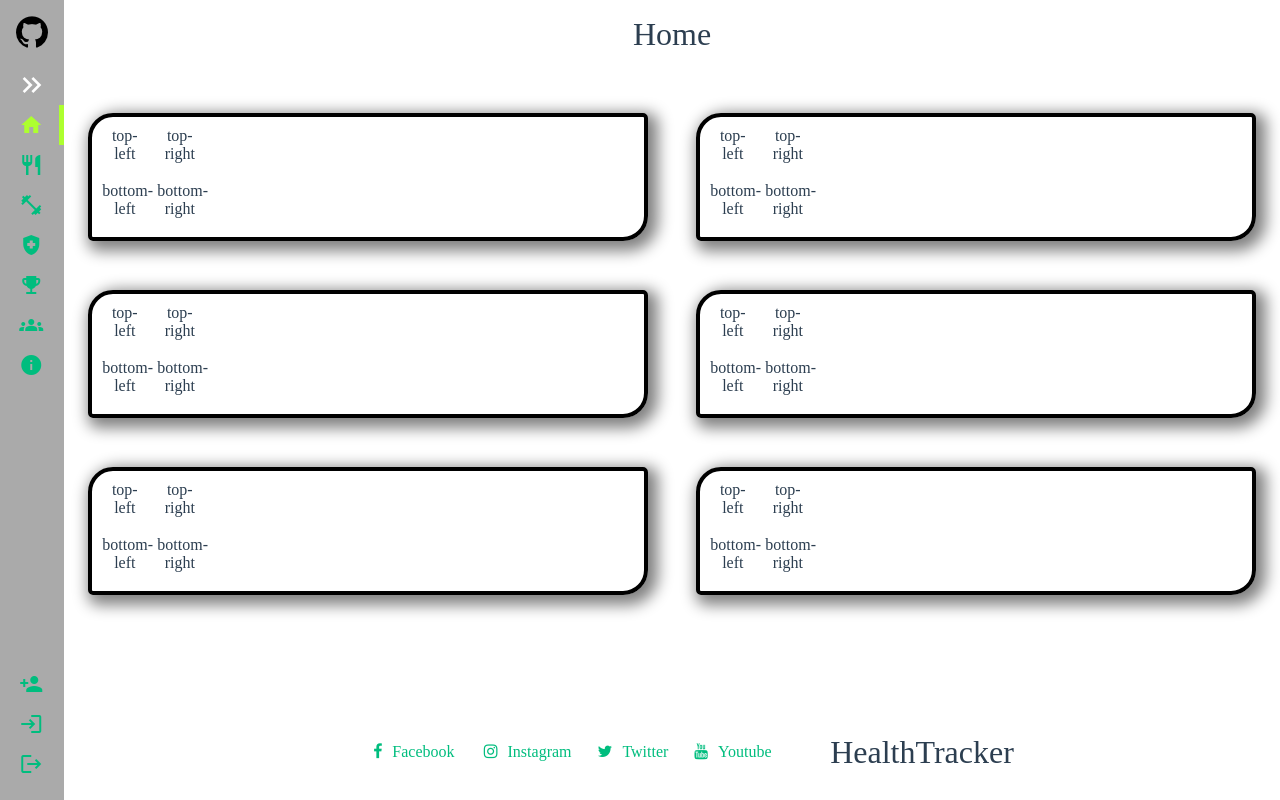
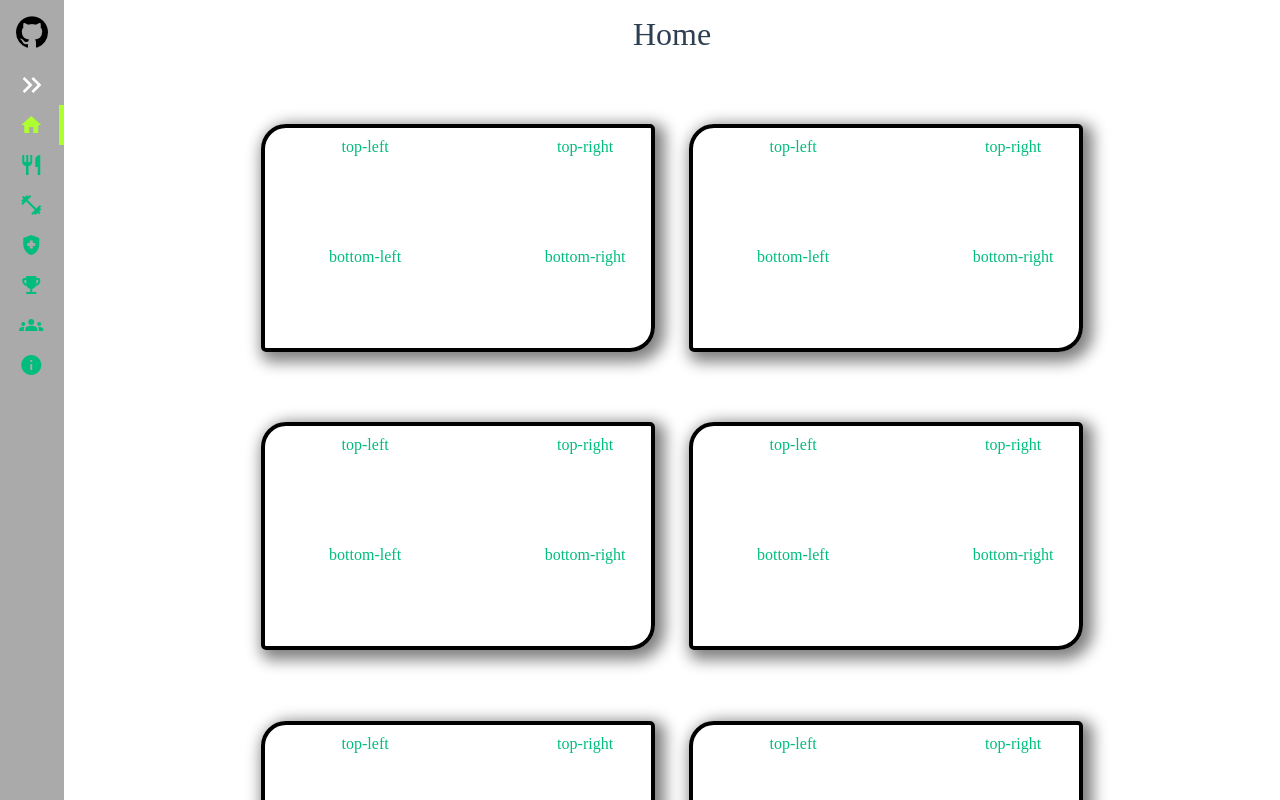
Before and after one commit to Hikareel/HealthTracker, a Vue app in the folder HealthTracker/healthtracker.client/: page / in a window 1280 px wide. Shown: the top 800 px of the page. Built offline with nearby package versions, Linux system fonts and the light colour scheme; what @vueform/vueform would draw is missing.

Commit message:
switch to using router links

```diff
--- a/HealthTracker/healthtracker.client/src/components/views/home/Home.vue
+++ b/HealthTracker/healthtracker.client/src/components/views/home/Home.vue
@@ -2,12 +2,11 @@
   <main class="home-page">
     <Header title="Home" />
     <div class="main-view">
-      <HomeMainField @click="redirectorTo('Diary')" class="home-main-field"/>
-      <HomeMainField @click="redirectorTo('Planner')" class="home-main-field"/>
-      <HomeMainField @click="redirectorTo('Health')" class="home-main-field"/>
-      <HomeMainField @click="redirectorTo('Goals')" class="home-main-field"/>
-      <HomeMainField @click="redirectorTo('Community')" class="home-main-field"/>
-      <HomeMainField @click="redirectorTo('About')" class="home-main-field"/>
+      <div v-for="(link, index) in objectToArray(Links).slice(1)" :key="index">
+        <RouterLink :to="`${link.link}`">
+          <HomeMainField class="home-main-field"/>
+        </RouterLink>
+      </div>
     </div>
 
   </main>
@@ -15,14 +14,8 @@
 <script lang="ts" setup>
 import Header from '../../shared/header/Header.vue'
 import HomeMainField from './components/HomeMainField.vue'
-import { useRouter } from 'vue-router';
-
-const router = useRouter();
-
-function redirectorTo(url: string){
-  router.push({ name: url });
-}
-
+import { Links } from '../../shared/sidebar/data/sidebarLinks'
+const objectToArray = (obj: Object) => Object.values(obj)
 </script>
 <style scope>
 .home-main-field {
@@ -36,9 +29,11 @@ function redirectorTo(url: string){
 }
 
 .main-view {
-  display: grid;
+  display: flex;
+  flex-wrap: wrap;
+  margin: auto;
   text-align: center;
-  grid-template-columns: repeat(2, 1fr);
+  justify-content: center;
 }
 
 @media (max-width: 600px) {
--- a/HealthTracker/healthtracker.client/src/components/views/home/components/HomeMainField.vue
+++ b/HealthTracker/healthtracker.client/src/components/views/home/components/HomeMainField.vue
@@ -11,9 +11,11 @@
     </main>
 </template>
 
-<script>
+<script lang="ts" setup>
+
 </script>
-<style lang="scss" scope>
+
+<style scoped lang="scss">
 .border {
     padding: 10px;
     border-radius: 25px 5px;
@@ -25,8 +27,8 @@
 
 .main-box {
     position: relative;
-    width: 100px;
-    height: 100px;
+    width: 400px;
+    height: 200px;
     display: flex;
     flex-wrap: wrap;
     justify-content: space-between;
--- a/HealthTracker/healthtracker.client/vite.config.ts
+++ b/HealthTracker/healthtracker.client/vite.config.ts
@@ -6,35 +6,35 @@ import fs from 'fs';
 import path from 'path';
 import child_process from 'child_process';
 
-// const baseFolder =
-//     process.env.APPDATA !== undefined && process.env.APPDATA !== ''
-//         ? `${process.env.APPDATA}/ASP.NET/https`
-//         : `${process.env.HOME}/.aspnet/https`;
+const baseFolder =
+    process.env.APPDATA !== undefined && process.env.APPDATA !== ''
+        ? `${process.env.APPDATA}/ASP.NET/https`
+        : `${process.env.HOME}/.aspnet/https`;
 
-// const certificateArg = process.argv.map(arg => arg.match(/--name=(?<value>.+)/i)).filter(Boolean)[0];
-// const certificateName = certificateArg ? certificateArg.groups.value : "healthtracker.client";
+const certificateArg = process.argv.map(arg => arg.match(/--name=(?<value>.+)/i)).filter(Boolean)[0];
+const certificateName = certificateArg ? certificateArg.groups.value : "healthtracker.client";
 
-// if (!certificateName) {
-//     console.error('Invalid certificate name. Run this script in the context of an npm/yarn script or pass --name=<<app>> explicitly.')
-//     process.exit(-1);
-// }
+if (!certificateName) {
+    console.error('Invalid certificate name. Run this script in the context of an npm/yarn script or pass --name=<<app>> explicitly.')
+    process.exit(-1);
+}
 
-// const certFilePath = path.join(baseFolder, `${certificateName}.pem`);
-// const keyFilePath = path.join(baseFolder, `${certificateName}.key`);
+const certFilePath = path.join(baseFolder, `${certificateName}.pem`);
+const keyFilePath = path.join(baseFolder, `${certificateName}.key`);
 
-// if (!fs.existsSync(certFilePath) || !fs.existsSync(keyFilePath)) {
-//     if (0 !== child_process.spawnSync('dotnet', [
-//         'dev-certs',
-//         'https',
-//         '--export-path',
-//         certFilePath,
-//         '--format',
-//         'Pem',
-//         '--no-password',
-//     ], { stdio: 'inherit', }).status) {
-//         throw new Error("Could not create certificate.");
-//     }
-// }
+if (!fs.existsSync(certFilePath) || !fs.existsSync(keyFilePath)) {
+    if (0 !== child_process.spawnSync('dotnet', [
+        'dev-certs',
+        'https',
+        '--export-path',
+        certFilePath,
+        '--format',
+        'Pem',
+        '--no-password',
+    ], { stdio: 'inherit', }).status) {
+        throw new Error("Could not create certificate.");
+    }
+}
 
 // https://vitejs.dev/config/
 export default defineConfig({
@@ -53,9 +53,9 @@ export default defineConfig({
             }
         },
         port: 5173,
-        // https: {
-        //     key: fs.readFileSync(keyFilePath),
-        //     cert: fs.readFileSync(certFilePath),
-        // }
+        https: {
+            key: fs.readFileSync(keyFilePath),
+            cert: fs.readFileSync(certFilePath),
+        }
     }
 })
```
